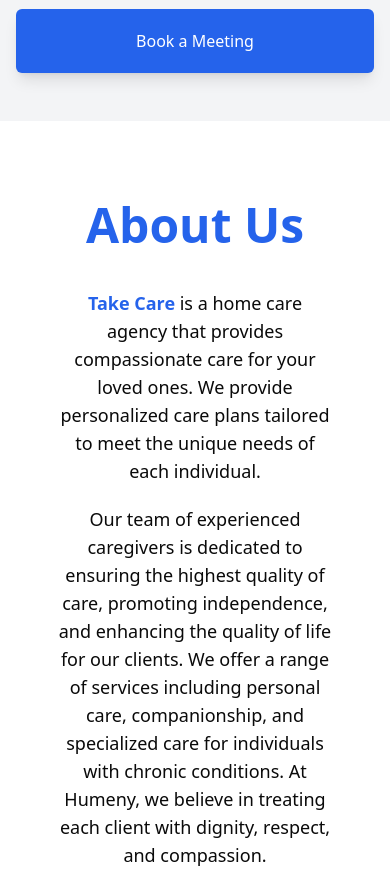
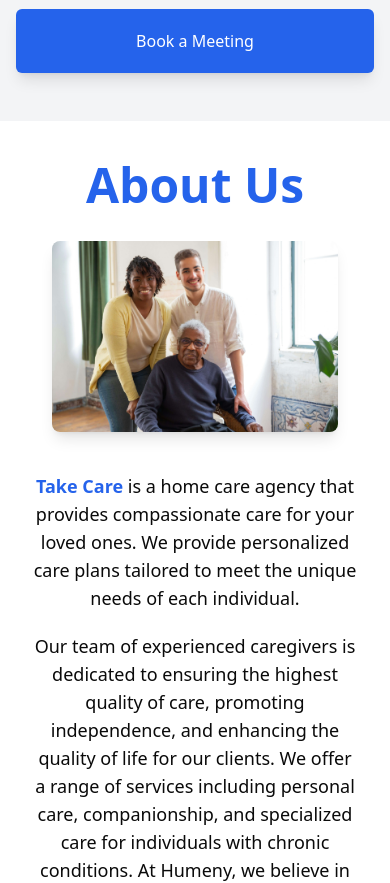
Before and after one commit to Nexus-Web-Solutions/Take-Care, a React (Vite) app: page / in a window 390 px wide. Shown: the part 840-1723 px from the top of the page. Built offline with nearby package versions, Linux system fonts and the light colour scheme.

Commit message:
refactor: improve layout and responsiveness of Collage component

```diff
--- a/src/components/pages/global/Collage.jsx
+++ b/src/components/pages/global/Collage.jsx
@@ -1,14 +1,17 @@
-const Collage = ({bgColor}) => {
+const Collage = ({ bgColor }) => {
    return (
-      <div className={`px-10 py-10 bg-take_care_bg  `} style={{backgroundColor: bgColor}}>
+      <div
+         className={`sm:px-10 px-4 lg:py-10 bg-take_care_bg  `}
+         style={{ backgroundColor: bgColor }}
+      >
          <div className="flex items-center justify-center rounded-lg text-center xl:p-20">
-            <div className="flex flex-row gap-4 items-center justify-center lg:pt-10">
-               <div className="relative hidden w-1/2 p-5 xl:block  md:blur-lg xl:blur-none">
+            <div className="flex flex-col xl:flex-row gap-4 items-center justify-center lg:pt-10 ">
+               <div className="relative xl:w-1/2 p-5 xl:block scale-75 xl:scale-100  sm:block hidden ">
                   {/* Middle Image */}
                   <img
                      src="/images/about-us.jpg"
                      alt="About Us"
-                     className="mb-5 rounded-lg shadow-lg"
+                     className="mb-5 rounded-lg shadow-lg "
                   />
                   {/* Bottom Right image */}
                   <img
@@ -20,7 +23,7 @@ const Collage = ({bgColor}) => {
                   <img
                      src="/images/about-us-2.jpg"
                      alt="About Us"
-                     className="scale-120 absolute left-0 top-[-100px] mb-5 w-1/3 -rotate-12 transform rounded-lg shadow-lg"
+                     className="scale-120 absolute xl:left-0 xl:top-[-100px] top-[-40px] -left-12  mb-5 w-1/3 -rotate-12 transform rounded-lg shadow-lg"
                   />
                   {/* Top Right Image */}
                   <img
@@ -32,14 +35,24 @@ const Collage = ({bgColor}) => {
                   <img
                      src="/images/about-us-4.jpg"
                      alt="About Us"
-                     className="absolute left-[-20px] top-[350px] mb-5 w-2/5 rotate-3 scale-110 transform rounded-lg shadow-lg"
+                     className="absolute left-[-20px] xl:top-[350px] top-[350px] lg:top-[450px] mb-5 w-2/5 rotate-3 scale-110 transform rounded-lg shadow-lg"
                   />
                </div>
+
                <div className="px-4 pb-10  xl:w-1/2 md:p-5 xl:relative">
-                  <p className="mb-10 pt-10 text-center text-5xl font-bold text-take_care_primary">
+                  <p className="lg:mb-10 mb-3 pt-10 text-center text-5xl font-bold text-take_care_primary">
                      About Us
                   </p>
-                  <p className="text-lg md:mt-28 lg:mt-5">
+                  {/* Small image for mobile viewers */}
+                  <div className=" sm:hidden flex relative flex-wrap  p-5 xl:hidden w-full">
+                     <img
+                        src="/images/about-us.jpg"
+                        alt="About Us"
+                        className="mb-5 rounded-lg shadow-lg"
+                     />
+
+                  </div>
+                  <p className="text-lg  lg:mt-5">
                      <span className="font-semibold text-take_care_primary">
                         Take Care
                      </span>{" "}
```
